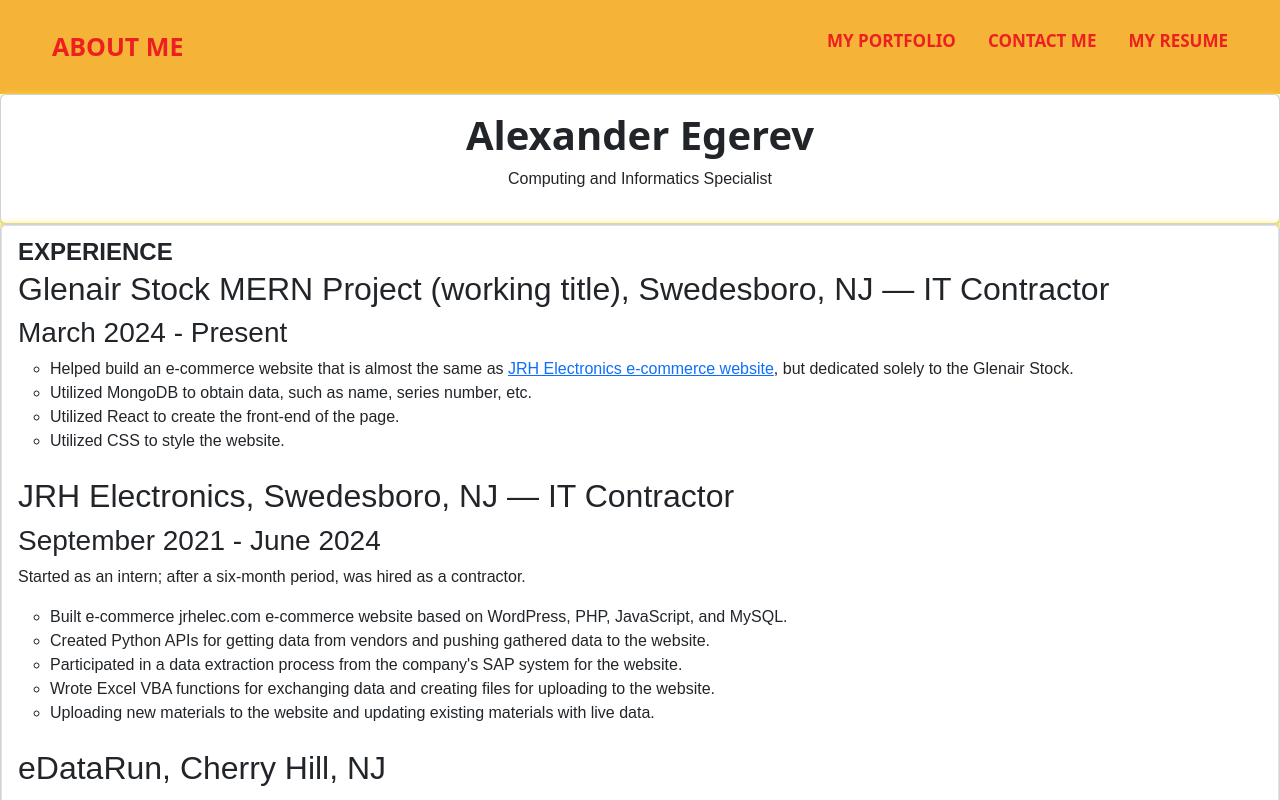
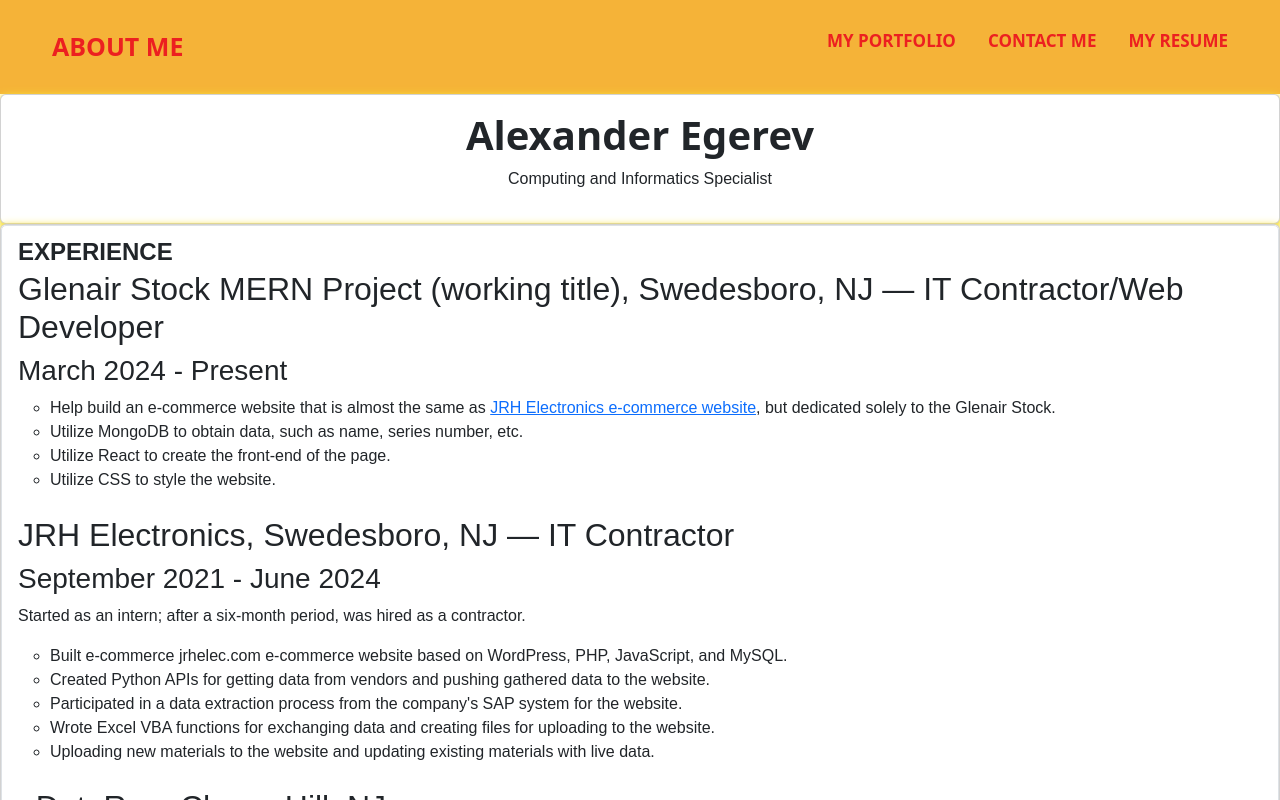
Before and after one commit to aegerev/my-portfolio, a React (Vite) app: page /CurriculumVitae in a window 1280 px wide. Shown: the top 800 px of the page. Built offline with nearby package versions, Linux system fonts and the light colour scheme.

Commit message:
Updated resume - online version

```diff
--- a/src/pages/resume.jsx
+++ b/src/pages/resume.jsx
@@ -2,10 +2,6 @@
 import {
   MDBCard,
   MDBCardBody,
-  MDBCardTitle,
-  MDBCardText,
-  MDBBtn,
-  MDBCardFooter,
   MDBListGroup,
   MDBListGroupItem,
 } from "mdb-react-ui-kit";
@@ -29,13 +25,13 @@
                  EXPERIENCE
               </span>
               <br />
-              <h2> Glenair Stock MERN Project (working title), Swedesboro, NJ — IT Contractor </h2>
+              <h2> Glenair Stock MERN Project (working title), Swedesboro, NJ — IT Contractor/Web Developer </h2>
               <h3>March 2024 - Present</h3>
             <ul>
-                <li>Helped build an e-commerce website that is almost the same as <a href="https://jrhelec.com/"> JRH Electronics e-commerce website</a>, but dedicated solely to the Glenair Stock. </li>
-                <li>Utilized MongoDB to obtain data, such as name, series number, etc.</li>
-                <li>Utilized React to create the front-end of the page.</li>
-                <li>Utilized CSS to style the website.</li>
+                <li>Help build an e-commerce website that is almost the same as <a href="https://jrhelec.com/"> JRH Electronics e-commerce website</a>, but dedicated solely to the Glenair Stock. </li>
+                <li>Utilize MongoDB to obtain data, such as name, series number, etc.</li>
+                <li>Utilize React to create the front-end of the page.</li>
+                <li>Utilize CSS to style the website.</li>
             </ul>
               <br />
               <h2> JRH Electronics, Swedesboro, NJ — IT Contractor </h2>
```
